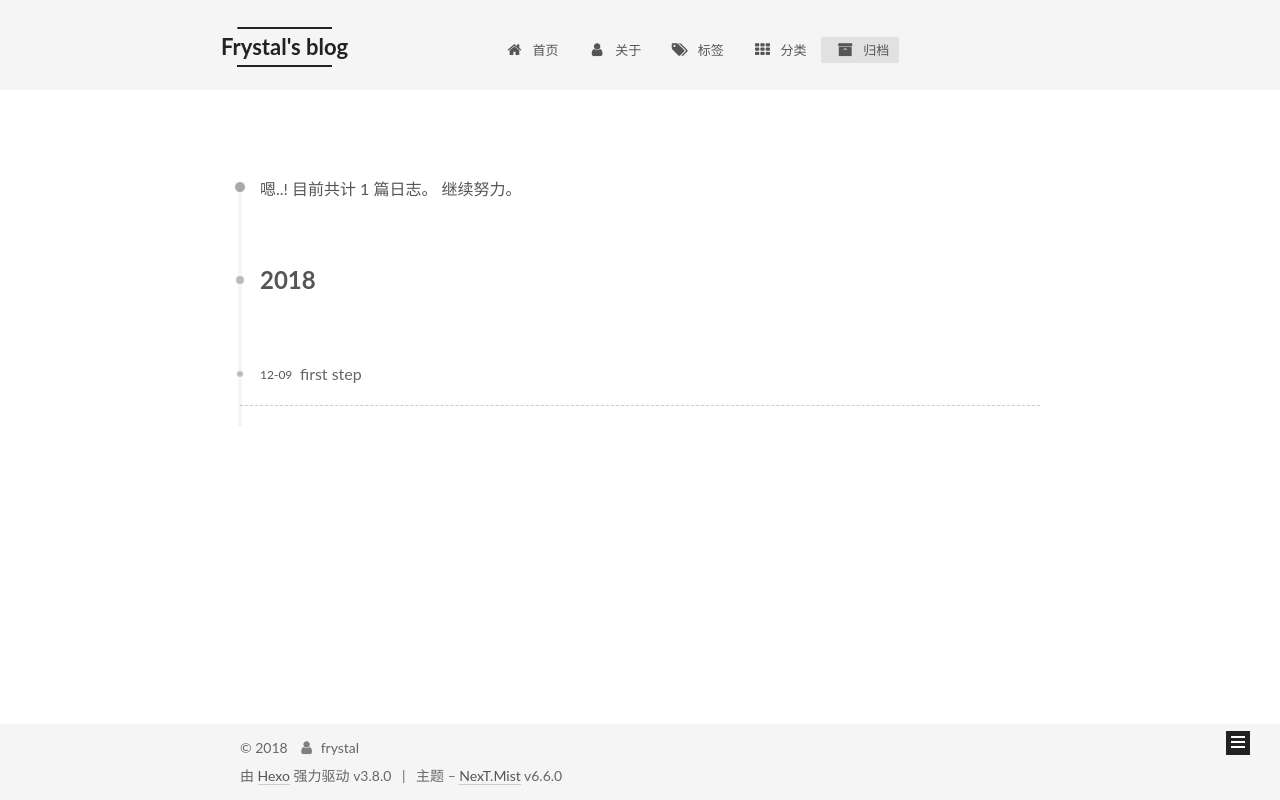
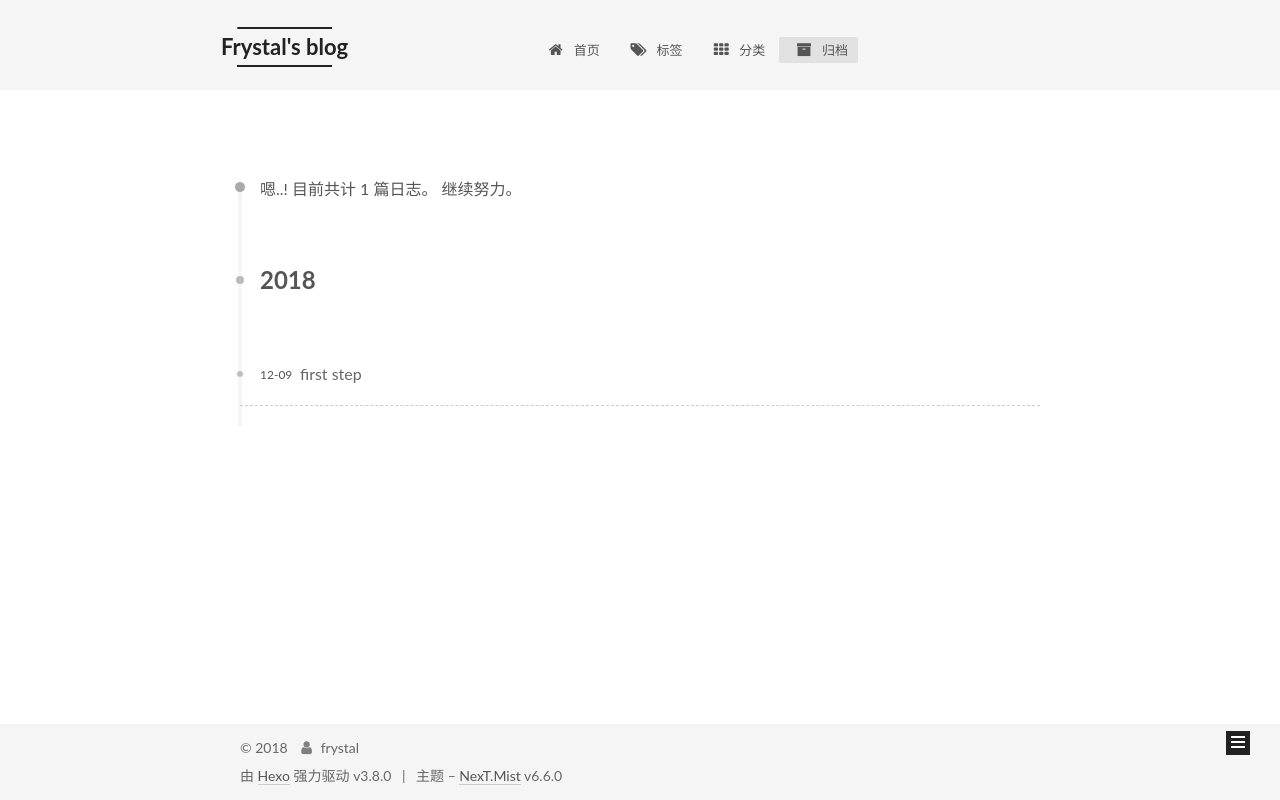
Before and after one commit to frystal/frystal.github.io, a plain HTML site: page archives/2018/12/index.html in a window 1280 px wide. Drawn offline with Linux system fonts and the light colour scheme.

Commit message:
Site updated: 2018-12-09 16:59:31

```diff
--- a/archives/2018/12/index.html
+++ b/archives/2018/12/index.html
@@ -234,23 +234,6 @@
 
 
 
-          <li class="menu-item menu-item-about">
-
-
-
-
-
-
-
-
-
-    <a href="/about/" rel="section"><i class="menu-item-icon fa fa-fw fa-user"></i> <br>关于</a>
-
-  </li>
-
-
-
-
           <li class="menu-item menu-item-tags">
 
 
@@ -302,9 +285,6 @@
 
 
     </ul>
-
-
-
 
 
 
```
Also changed, not shown: 2018/12/09/first-step/index.html (+0 -17 lines), archives/2018/index.html (+0 -20 lines), archives/index.html (+0 -20 lines), categories/index.html (+0 -20 lines), index.html (+0 -17 lines), tags/index.html (+0 -20 lines), 1 other file.
